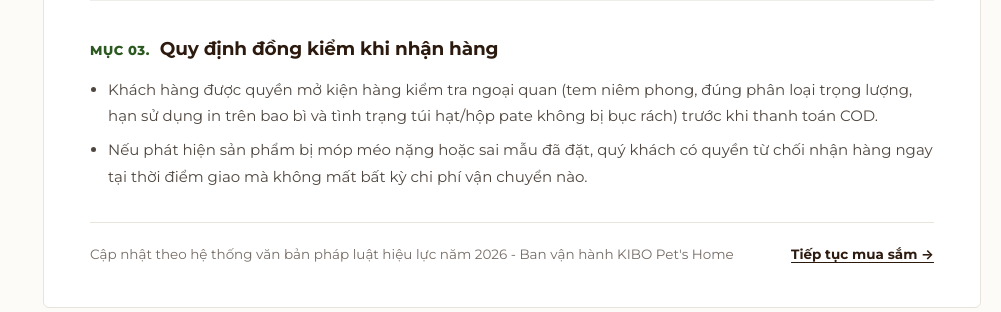
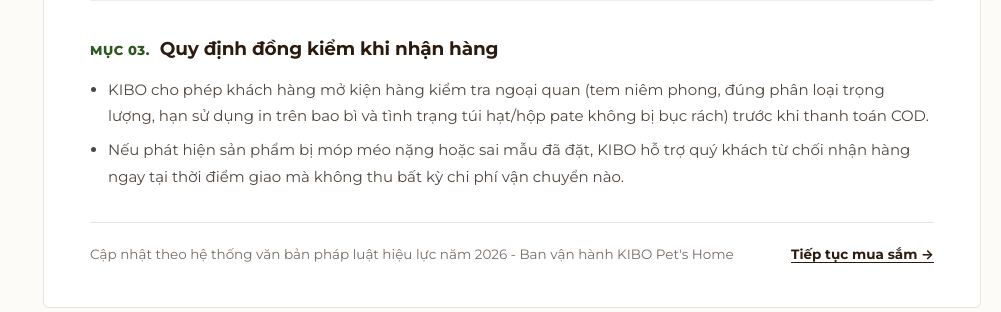
Before and after one commit to maimill2906-debug/KIBO_Ecommerce, a PHP site: page /kibo/views/customer/PolicyView.php in a window 1280 px wide. Shown: the part 1312-1624 px from the top of the page, without its empty margins (279-1280 px from the left). Run offline with PHP 8.4, Linux system fonts and the light colour scheme.

Commit message:
Clarify COD co-inspection as KIBO store policy rather than statutory right

```diff
--- a/SourceCode/views/customer/PolicyView.php
+++ b/SourceCode/views/customer/PolicyView.php
@@ -434,8 +434,8 @@ $freeNgoaiTinh= number_format((int)($biz['ship']['mien_phi_khac'] ?? 500000), 0,
         <section class="kibo-doc-section">
           <h2><b>Mục 03.</b> Quy định đồng kiểm khi nhận hàng</h2>
           <ul class="kibo-doc-list">
-            <li>Khách hàng được quyền mở kiện hàng kiểm tra ngoại quan (tem niêm phong, đúng phân loại trọng lượng, hạn sử dụng in trên bao bì và tình trạng túi hạt/hộp pate không bị bục rách) trước khi thanh toán COD.</li>
-            <li>Nếu phát hiện sản phẩm bị móp méo nặng hoặc sai mẫu đã đặt, quý khách có quyền từ chối nhận hàng ngay tại thời điểm giao mà không mất bất kỳ chi phí vận chuyển nào.</li>
+            <li>KIBO cho phép khách hàng mở kiện hàng kiểm tra ngoại quan (tem niêm phong, đúng phân loại trọng lượng, hạn sử dụng in trên bao bì và tình trạng túi hạt/hộp pate không bị bục rách) trước khi thanh toán COD.</li>
+            <li>Nếu phát hiện sản phẩm bị móp méo nặng hoặc sai mẫu đã đặt, KIBO hỗ trợ quý khách từ chối nhận hàng ngay tại thời điểm giao mà không thu bất kỳ chi phí vận chuyển nào.</li>
           </ul>
         </section>
 
```
